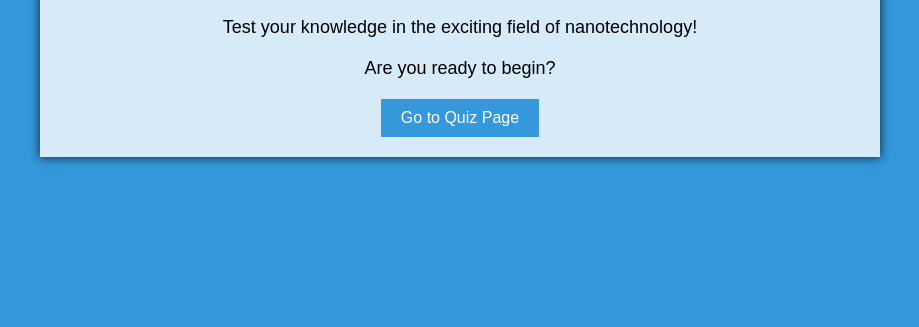
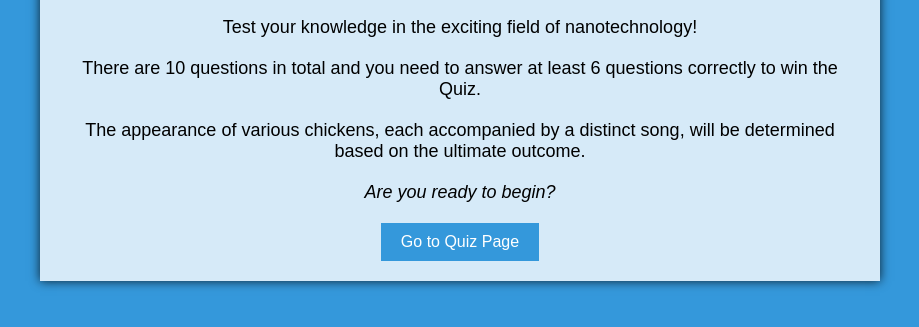
Before and after one commit to Code-Institute-Submissions/teman67-Project_2, a plain HTML site: page index.html in a window 1280 px wide. Shown: the part 127-454 px from the top of the page, without its empty margins (180-1099 px from the left). Drawn offline with Linux system fonts and the light colour scheme.

Commit message:
update welcome page

```diff
--- a/index.html
+++ b/index.html
@@ -16,7 +16,15 @@
     <div class="welcome-container">
       <h1>Welcome to the Nanotechnology Quiz</h1>
       <p>Test your knowledge in the exciting field of nanotechnology!</p>
-      <p>Are you ready to begin?</p>
+      <p>
+        There are 10 questions in total and you need to answer at least 6
+        questions correctly to win the Quiz.
+      </p>
+      <p>
+        The appearance of various chickens, each accompanied by a distinct song,
+        will be determined based on the ultimate outcome.
+      </p>
+      <p><em> Are you ready to begin? </em></p>
       <button class="go-to-quiz-button" onclick="goToQuizPage()">
         Go to Quiz Page
       </button>
```
